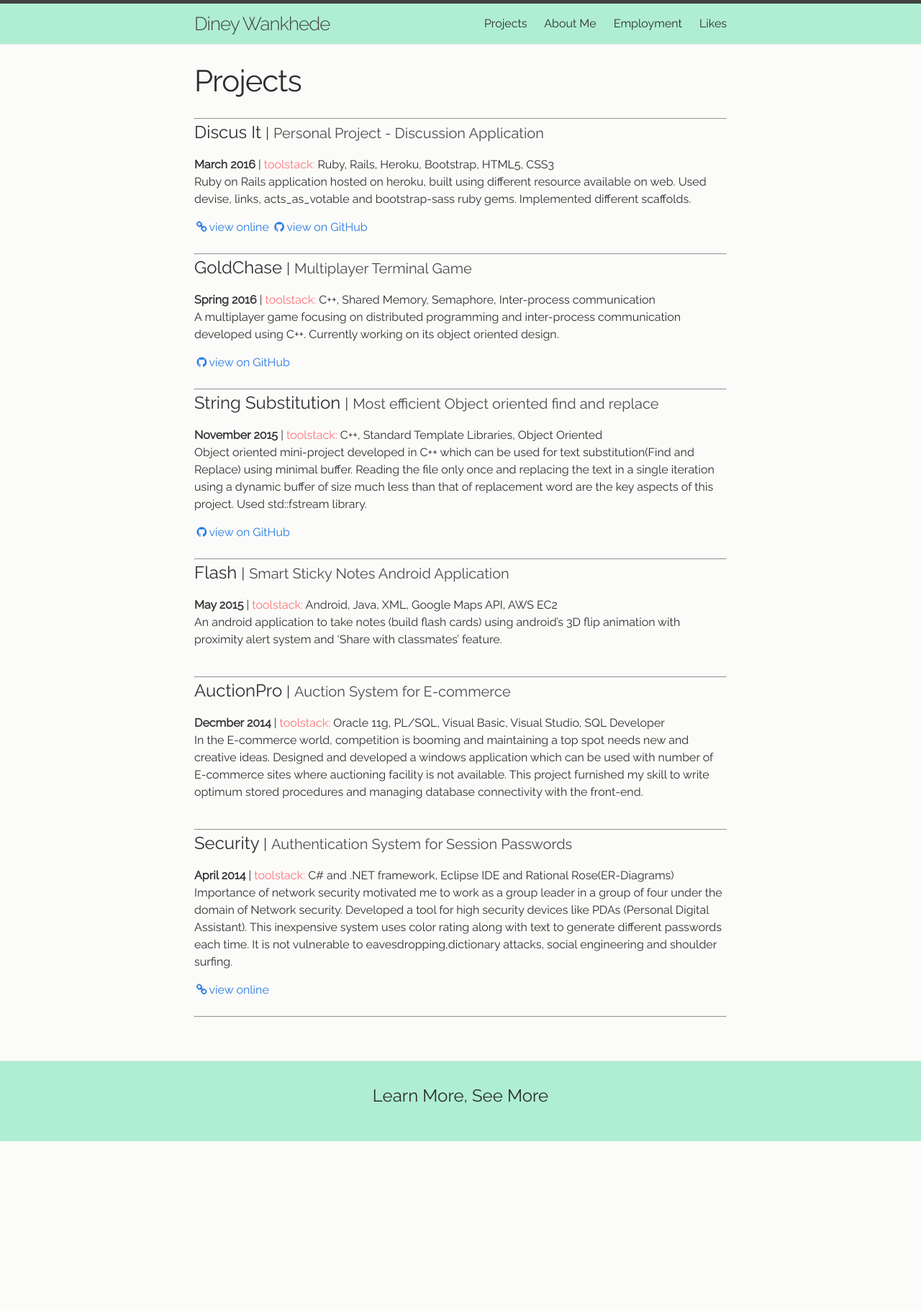
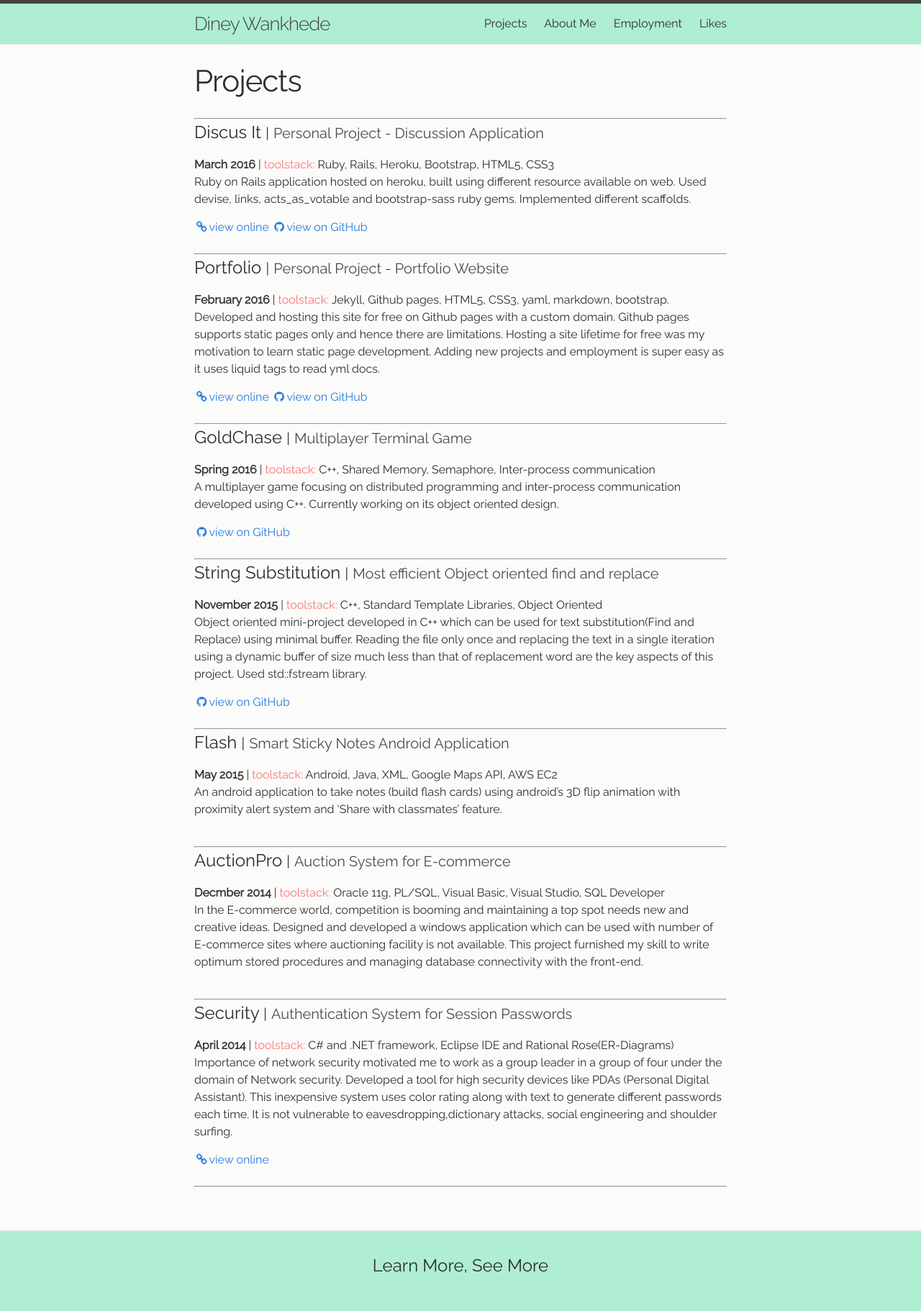
Before and after one commit to dineyw23/dineyw23.github.io, a Jekyll site: the page built from Projects/Projects.md, in a window 1280 px wide. Shown: the whole page at 72% size. Built offline with Jekyll 4.4.1, drawn with Linux system fonts in a browser that asks for light colours; nearby versions of some CDN libraries; comment, search, counter and statistics services are not loaded; before the commit the page ends 1586 px from its top, so only the background shows below that.

Commit message:
Added a project and changed CSS of home page

```diff
--- a/_data/projects.yml
+++ b/_data/projects.yml
@@ -8,6 +8,17 @@
     url: dineyw23/Discus_It
     branch: master
   url: https://obscure-shore-79731.herokuapp.com/
+
+- name: Portfolio
+  time: February 2016
+  tagline: Personal Project - Portfolio Website
+  tools: Jekyll, Github pages, HTML5, CSS3, yaml, markdown, bootstrap.
+  description: |
+    Developed and hosting this site for free on Github pages with a custom domain. Github pages supports static pages only and hence there are limitations. Hosting a site lifetime for free was my motivation to learn static page development. Adding new projects and employment is super easy as it uses liquid tags to read yml docs.
+  github:
+    url: dineyw23/dineyw23.github.io
+    branch: master
+  url: http://www.dineywankhede.com/
 
 - name: GoldChase
   time: Spring 2016
--- a/_sass/_layout.scss
+++ b/_sass/_layout.scss
@@ -91,7 +91,15 @@
         }
     }
 }
-
+.home {
+.page-heading {
+  h1 {
+    font-size: 25px;
+  }
+  b {
+    font-size: 35px;
+  }
+}}
 
 
 /**
--- a/index.html
+++ b/index.html
@@ -4,7 +4,6 @@ layout: default
 
 <div class="home">
 
-  <h1 class="page-heading" align="middle">Take a moment to know me better</h1>
-
+  <h1 class="page-heading" align="middle"> <b> Hi there! Take a moment to know me better. </b> </h1>
   <img class="img" src="{{ site.url }}/Pixabay.jpg" align="middle" >
 </div>
```
Also changed, not shown: 1 other file.
